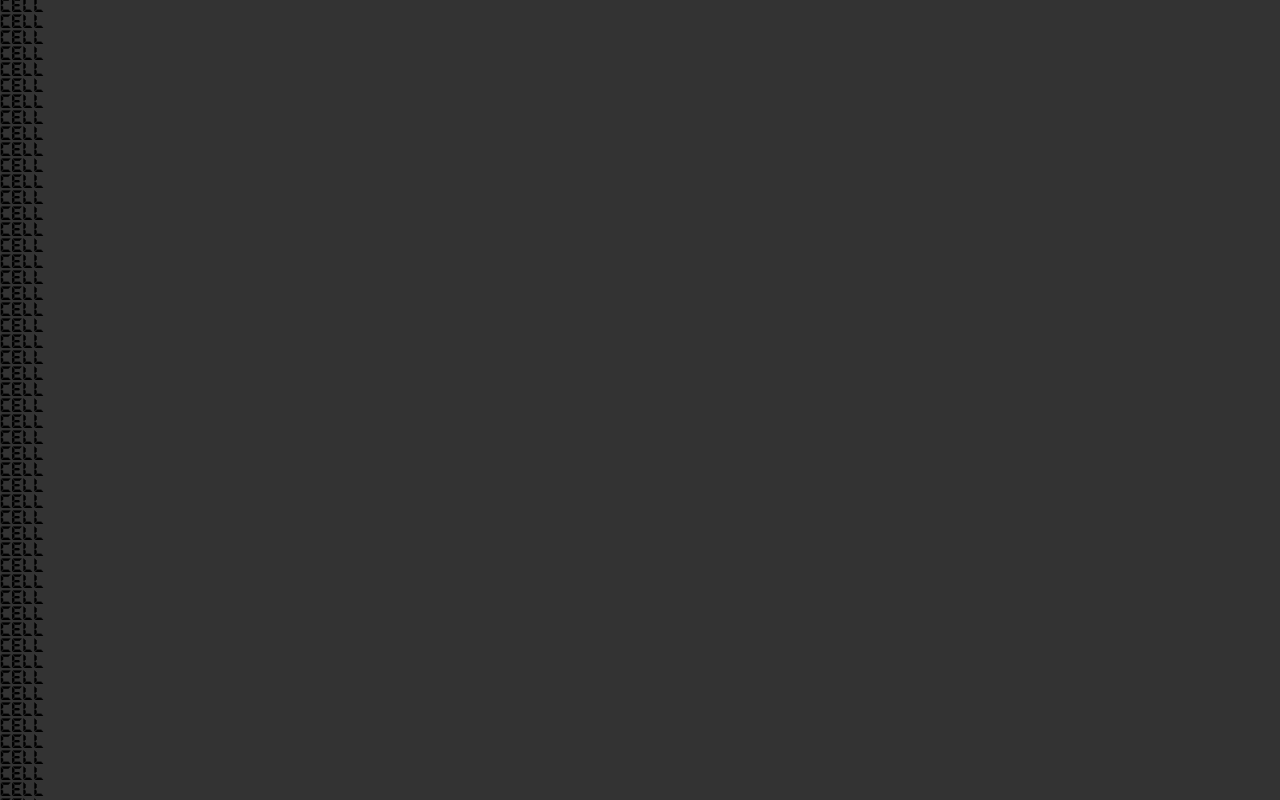
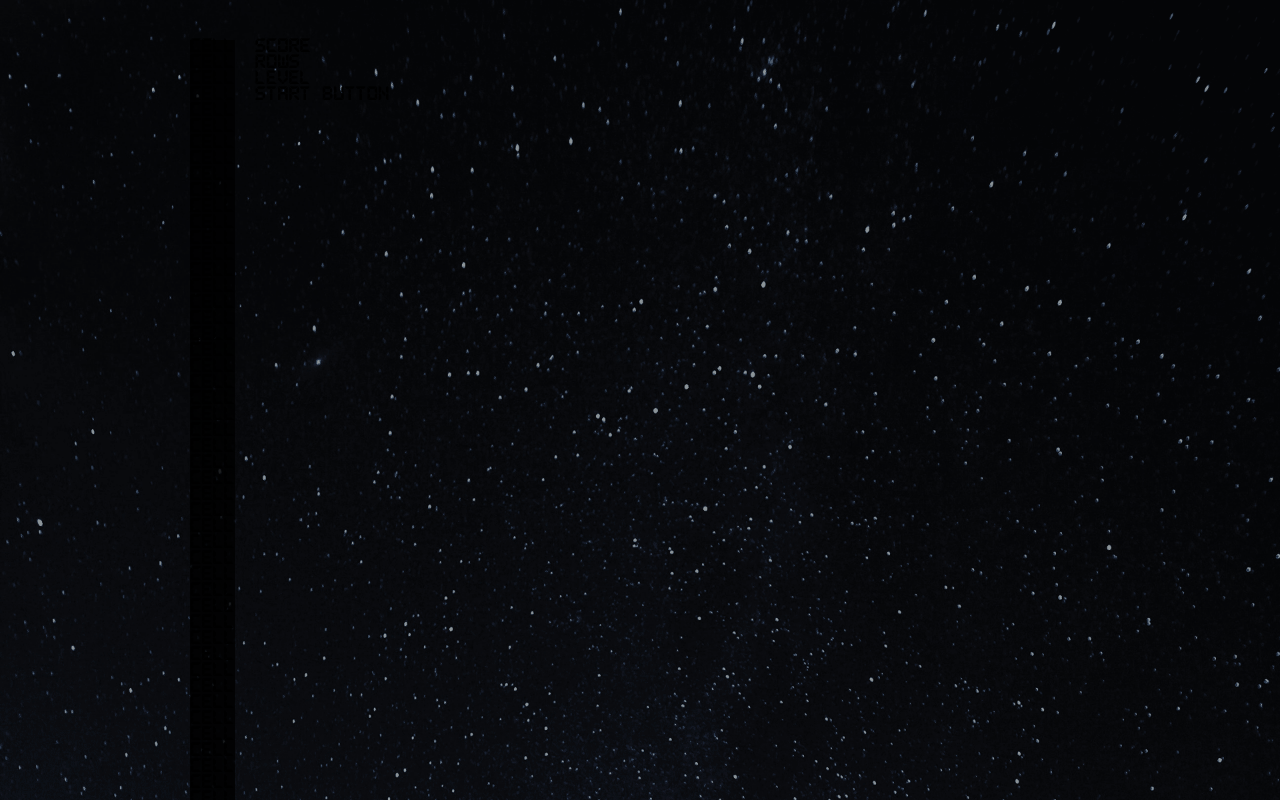
Before and after one commit to geeekgod/tetris-game-main, a React (Create React App) app: page / in a window 1280 px wide. Shown: the top 800 px of the page. Built offline with nearby package versions, Linux system fonts and the light colour scheme.

Commit message:
style: add styled tetris wrapper to wrap the game stage

```diff
--- a/src/components/Tetris.jsx
+++ b/src/components/Tetris.jsx
@@ -3,10 +3,13 @@
 import Display from './Display';
 import StartButton from './StartButton';
 import { createStage } from '../gameHelpers'
+import { StyledTetris, StyledTetrisWrapper } from './styles/StyledTetris';
 
 const Tetris = () => {
     return (
         <div>
+            <StyledTetrisWrapper>
+                <StyledTetris>
                     <Stage stage={createStage()} />
                     <aside>
                         <div>
@@ -16,6 +19,8 @@
                         </div>
                         <StartButton />
                     </aside>
+                </StyledTetris>
+            </StyledTetrisWrapper>
         </div>
     )
 }
--- /dev/null
+++ b/src/components/styles/StyledTetris.jsx
@@ -0,0 +1,24 @@
+import styled from "styled-components";
+import bgImage from '../../img/bg.png'
+
+export const StyledTetrisWrapper = styled.div`
+width: 100vw;
+height: 100vh;
+background: url(${bgImage}) #000;
+background-size: cover;
+overflow: hidden;
+`
+
+export const StyledTetris = styled.div`
+  display: flex;
+  align-items: flex-start;
+  padding: 40px;
+  margin: 0 auto;
+  max-width: 900px;
+  aside {
+    width: 100%;
+    max-width: 200px;
+    display: block;
+    padding: 0 20px;
+  }
+`
```
Lines whose indentation alone changed are shown as unchanged.
